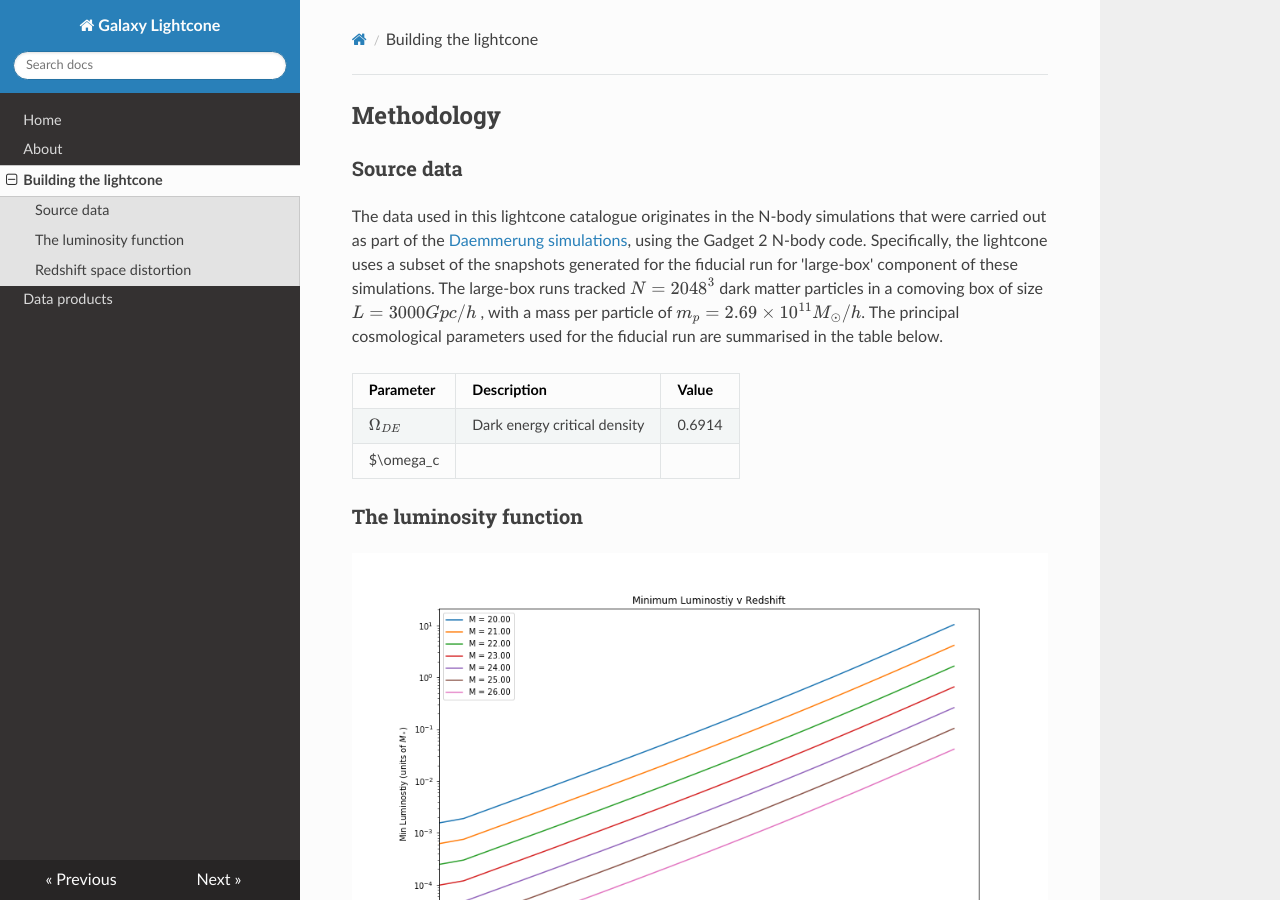
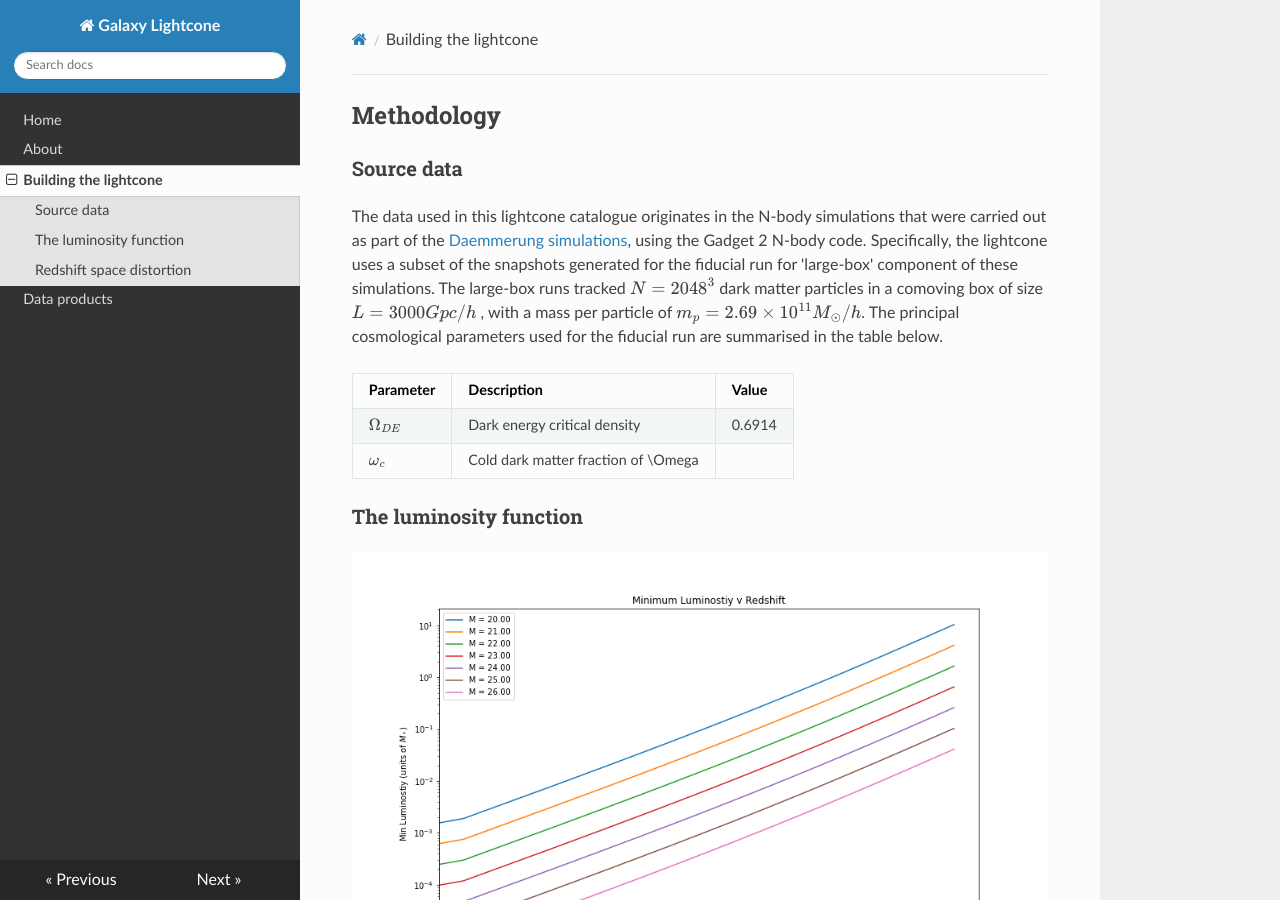
Before and after one commit to rajbooth/Lightcone, an MkDocs documentation site: the page built from docs/building_lightcone.md, in a window 1280 px wide and 900 px high. Built offline with MkDocs 1.6.1, drawn with Linux system fonts in a browser that asks for light colours; nearby versions of some CDN libraries; formulas are drawn with MathJax 3; some of the changed lines change nothing that is shown.

Commit message:
docs/building_lightcone.md updated from https://stackedit.io/

```diff
--- a/docs/building_lightcone.md
+++ b/docs/building_lightcone.md
@@ -7,7 +7,7 @@ The principal cosmological parameters used for the fiducial run are summarised i
 | Parameter | Description | Value |
 |---------------|-------------|-----------|
 | $\Omega_{DE}$ | Dark energy critical density | 0.6914 |
-|$\omega_c
+|$\omega_c$	 | Cold dark matter fraction of \Omega
 
 ### <a name="luminosity"></a>The luminosity function
 ![Minimum luminosity](https://github.com/rajbooth/Lightcone/raw/master/images/Min_Lum_Redshift.png)
@@ -44,7 +44,7 @@ $$r = (1+z) \frac{v_\parallel }{H(z)}$$
 where $v_\parallel$ is the peculiar velocity of the galaxy in the line-of-sight direction.
 This redshift distortion factor is calculated for every galaxy in the lightcone, based on the radial peculiar velocity of the corresponding particle in the simulation snapshot.
 <!--stackedit_data:
-eyJoaXN0b3J5IjpbMTA1NTIyNzk3MSwtMTg2OTMxOTA4OSwtNT
-IxOTIzNDkxLDg4NTMxNTEyOCwxNzMwMDU0NTA5LDgxMDkyMzA1
-Ml19
+eyJoaXN0b3J5IjpbLTEzMzY4NDg1NjAsLTE4NjkzMTkwODksLT
+UyMTkyMzQ5MSw4ODUzMTUxMjgsMTczMDA1NDUwOSw4MTA5MjMw
+NTJdfQ==
 -->
```
